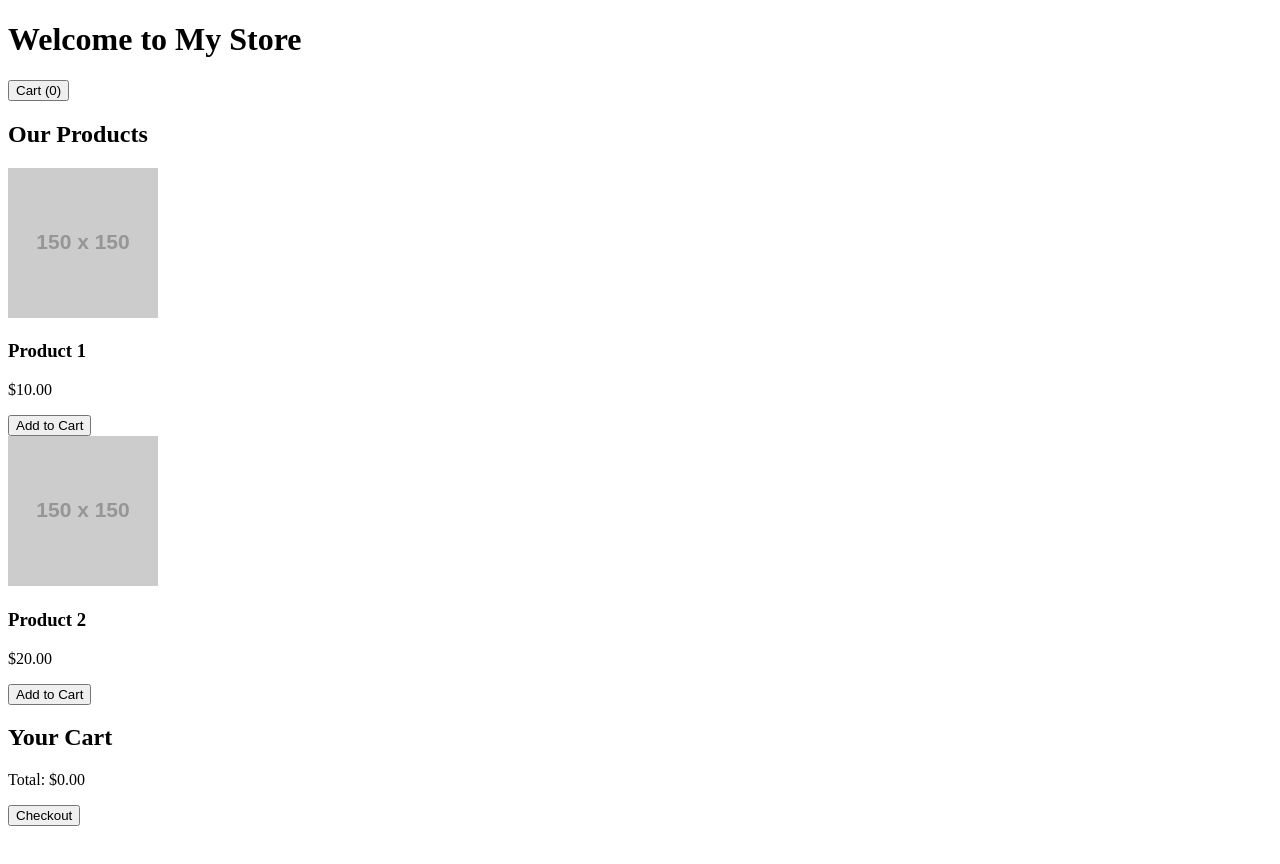
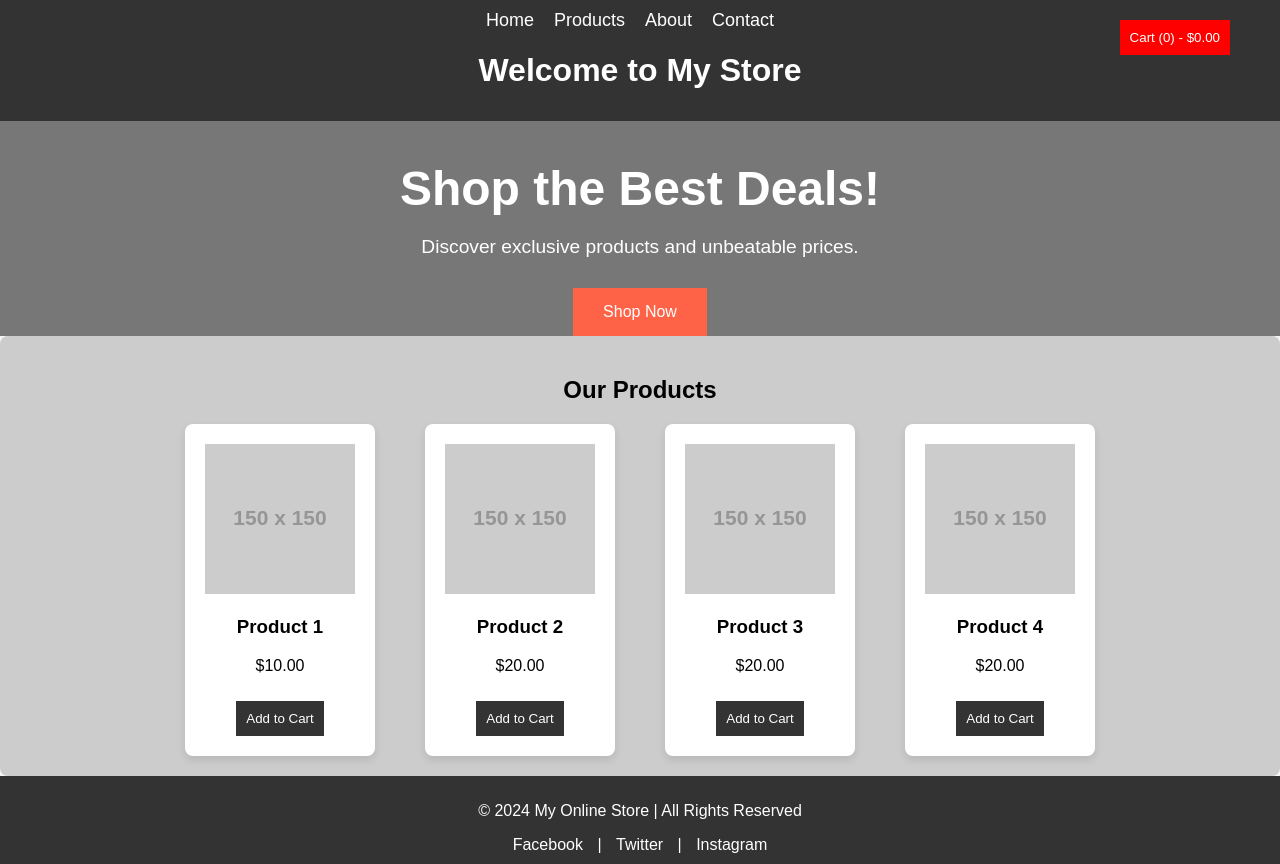
Before and after one commit to vostsoldier/onlinestore, a plain HTML site: page shopmainpage.html in a window 1280 px wide. Before the commit the page ends 834 px from the top, so only its background shows below. Drawn offline with Linux system fonts and the light colour scheme; placeholder pictures from the web are drawn by us.

Commit message:
yeah stuff I did during night
make one on one ui for products - less light colors, icons, less empty space, descriptions, more hovering

```diff
--- a/shopmainpage.css
+++ b/shopmainpage.css
@@ -1,8 +1,46 @@
+* {
+    box-sizing: border-box;
+}
+
+
+html, body {
+    height: 100%;
+    margin: 0;
+    display: flex;
+    flex-direction: column;
+}
+
+
+body {
+    flex: 1;
+    display: flex;
+    flex-direction: column;
+}
+
+
+#product-list {
+    flex: 1;
+    margin: 40px;
+    text-align: center;
+}
+
+footer {
+    background-color: #333;
+    color: white;
+    padding: 10px;
+    text-align: center;
+    position: relative;
+    width: 100%;
+    bottom: 0;
+    margin-top: auto;
+}
+
 body {
     font-family: Arial, sans-serif;
     margin: 0;
     padding: 0;
     box-sizing: border-box;
+    background-color: #f4f4f4;
 }
 
 header {
@@ -12,21 +50,99 @@ header {
     text-align: center;
 }
 
+header nav ul {
+    list-style: none;
+    padding: 0;
+    margin: 0;
+    display: flex;
+    justify-content: center;
+    gap: 20px;
+}
+
+header nav ul li {
+    display: inline;
+}
+
+header nav ul li a {
+    color: white;
+    text-decoration: none;
+    font-size: 18px;
+}
+
+header nav ul li a:hover {
+    text-decoration: underline;
+}
+
+#hero {
+    background-color: #777777;
+    background-size: cover;
+    background-position: center;
+    height: 400px;
+    display: flex;
+    justify-content: center;
+    align-items: center;
+    color: white;
+    text-align: center;
+}
+
+#hero h2 {
+    font-size: 3rem;
+    margin-bottom: 20px;
+}
+
+#hero p {
+    font-size: 1.2rem;
+    margin-bottom: 20px;
+}
+
+#hero button {
+    background-color: #ff6347;
+    color: white;
+    padding: 15px 30px;
+    border: none;
+    cursor: pointer;
+    font-size: 1rem;
+}
+
+#hero button:hover {
+    background-color: #ff4500;
+}
+
 #product-list {
+    background-color: #CCCCCC;
+    padding: 20px;
+    border-radius: 8px;
+    margin: 0;
+    width: 100%;
+    box-sizing: border-box;
+    text-align: center;
+}
+
+
+.product-grid {
     display: flex;
-    justify-content: space-around;
-    margin: 20px;
+    flex-wrap: wrap;
+    justify-content: center;
+    gap: 50px;
 }
 
 .product {
-    border: 1px solid #ccc;
-    padding: 10px;
-    text-align: center;
+    background-color: white;
+    border-radius: 8px;
+    box-shadow: 0 4px 8px rgba(0, 0, 0, 0.1);
+    padding: 20px;
+    transition: transform 0.3s ease;
+    justify-content: center;
+}
+
+.product:hover {
+    transform: scale(1.08);
 }
 
 .product img {
-    width: 100px;
-    height: 100px;
+    width: 150px;
+    height: 150px;
+    object-fit: cover;
 }
 
 button {
@@ -35,22 +151,76 @@ button {
     padding: 10px;
     border: none;
     cursor: pointer;
+    margin-top: 10px;
 }
 
 button:hover {
     background-color: #555;
 }
 
-#cart-details {
-    position: fixed;
-    right: 10px;
-    top: 60px;
-    background-color: white;
-    border: 1px solid #333;
+footer {
+    background-color: #333;
+    color: white;
     padding: 10px;
-    width: 250px;
+    text-align: center;
 }
 
-.hidden {
+footer .social-media a {
+    color: white;
+    text-decoration: none;
+    margin: 0 10px;
+}
+
+footer .social-media a:hover {
+    text-decoration: underline;
+}
+
+.cart-container {
+    position: absolute;
+    top: 10px;
+    right: 50px;
+}
+
+#cart-button {
+    background-color: red;
+    color: white;
+    padding: 10px;
+    border: none;
+    cursor: pointer;
+}
+
+#cart-button:hover {
+    background-color: darkred;
+}
+
+.cart-dropdown {
+    position: absolute;
+    background-color: white;
+    box-shadow: 0 4px 8px rgba(0, 0, 0, 0.1);
+    min-width: 250px;
+    padding: 20px;
+    right: 0;
+    z-index: 1;
     display: none;
 }
+
+.cart-container:hover .cart-dropdown {
+    display: block;
+}
+
+.cart-dropdown ul {
+    list-style: none;
+    padding: 0;
+    margin: 0 0 10px 0;
+}
+
+.cart-dropdown li {
+    margin-bottom: 10px;
+    border-bottom: 1px solid #eee;
+    padding-bottom: 5px;
+    color: black;
+}
+
+.cart-dropdown p {
+    font-weight: bold;
+}
--- a/shopmainpage.html
+++ b/shopmainpage.html
@@ -4,18 +4,42 @@
     <meta charset="UTF-8">
     <meta name="viewport" content="width=device-width, initial-scale=1.0">
     <title>My Online Store</title>
-    <link rel="stylesheet" href="shop.css">
+    <link rel="stylesheet" href="shopmainpage.css">
 </head>
 <body>
     <header>
+        <nav>
+            <ul>
+                <li><a href="#">Home</a></li>
+                <li><a href="#">Products</a></li>
+                <li><a href="#">About</a></li>
+                <li><a href="#">Contact</a></li>
+                <li id="cart">
+                    <div class="cart-container">
+                        <button id="cart-button">Cart (<span id="cart-count">0</span>) - $<span id="cart-total">0.00</span></button>
+                        <div id="cart-dropdown" class="cart-dropdown hidden">
+                            <ul id="cart-items"></ul>
+                            <p>Total: $<span id="cart-subtotal">0.00</span></p>
+                            <button onclick="checkout()">Checkout</button>
+                        </div>
+                    </div>
+                </li>
+            </ul>
+        </nav>
         <h1>Welcome to My Store</h1>
-        <div id="cart">
-            <button onclick="toggleCart()">Cart (<span id="cart-count">0</span>)</button>
+    </header>
+
+    <section id="hero">
+        <div class="hero-content">
+            <h2>Shop the Best Deals!</h2>
+            <p>Discover exclusive products and unbeatable prices.</p>
+            <button onclick="scrollToProducts()">Shop Now</button>
         </div>
-    </header>
+    </section>
 
     <section id="product-list">
         <h2>Our Products</h2>
+        <div class="product-grid">
             <div class="product" data-id="1">
                 <img src="https://via.placeholder.com/150" alt="Product 1">
                 <h3>Product 1</h3>
@@ -28,16 +52,28 @@
                 <p>$20.00</p>
                 <button onclick="addToCart(2, 'Product 2', 20.00)">Add to Cart</button>
             </div>
-        <!-- Add more products as needed -->
+            <div class="product" data-id="3">
+                <img src="https://via.placeholder.com/150" alt="Product 2">
+                <h3>Product 3</h3>
+                <p>$20.00</p>
+                <button onclick="addToCart(2, 'Product 3', 20.00)">Add to Cart</button>
+            </div>
+            <div class="product" data-id="4">
+                <img src="https://via.placeholder.com/150" alt="Product 2">
+                <h3>Product 4</h3>
+                <p>$20.00</p>
+                <button onclick="addToCart(2, 'Product 4', 20.00)">Add to Cart</button>
+            </div>
+        </div>
     </section>
 
-    <div id="cart-details" class="hidden">
-        <h2>Your Cart</h2>
-        <ul id="cart-items"></ul>
-        <p>Total: $<span id="cart-total">0.00</span></p>
-        <button onclick="checkout()">Checkout</button>
+    <footer>
+        <p>&copy; 2024 My Online Store | All Rights Reserved</p>
+        <div class="social-media">
+            <a href="#">Facebook</a> | <a href="#">Twitter</a> | <a href="#">Instagram</a>
         </div>
+    </footer>
 
-    <script src="shop.js"></script>
+    <script src="shopmainpage.js"></script>
 </body>
 </html>
--- a/shopmainpage.js
+++ b/shopmainpage.js
@@ -1,42 +1,43 @@
 let cart = [];
+let total = 0;
 
 function addToCart(id, name, price) {
-    const existingProduct = cart.find(item => item.id === id);
-
-    if (existingProduct) {
-        existingProduct.quantity += 1;
+    const item = cart.find(product => product.id === id);
+    if (item) {
+        item.quantity++;
     } else {
         cart.push({ id, name, price, quantity: 1 });
     }
-
     updateCart();
 }
 
 function updateCart() {
-    const cartItems = document.getElementById('cart-items');
-    const cartCount = document.getElementById('cart-count');
-    const cartTotal = document.getElementById('cart-total');
+    const cartItems = document.getElementById("cart-items");
+    const cartCount = document.getElementById("cart-count");
+    const cartTotal = document.getElementById("cart-total");
+    const cartSubtotal = document.getElementById("cart-subtotal");
 
     cartItems.innerHTML = '';
-    let total = 0;
+    total = 0;
 
     cart.forEach(item => {
-        const listItem = document.createElement('li');
-        listItem.textContent = `${item.name} x ${item.quantity} - $${(item.price * item.quantity).toFixed(2)}`;
-        cartItems.appendChild(listItem);
+        const li = document.createElement("li");
+        li.innerHTML = `${item.name} x${item.quantity} - $${(item.price * item.quantity).toFixed(2)}`;
+        cartItems.appendChild(li);
         total += item.price * item.quantity;
     });
 
-    cartCount.textContent = cart.reduce((sum, item) => sum + item.quantity, 0);
-    cartTotal.textContent = total.toFixed(2);
-}
-
-function toggleCart() {
-    const cartDetails = document.getElementById('cart-details');
-    cartDetails.classList.toggle('hidden');
+    cartCount.innerText = cart.reduce((sum, item) => sum + item.quantity, 0);
+    cartTotal.innerText = total.toFixed(2);
+    cartSubtotal.innerText = total.toFixed(2);
 }
 
 function checkout() {
-    alert('Checkout functionality coming soon!');
-    // Additional logic for actual checkout can be added here
+    alert(`Thank you for your purchase! Your total is $${total.toFixed(2)}`);
+    cart = [];
+    updateCart();
 }
+
+function scrollToProducts() {
+    document.getElementById("product-list").scrollIntoView({ behavior: 'smooth' });
+}
```
Lines whose indentation alone changed are shown as unchanged.
